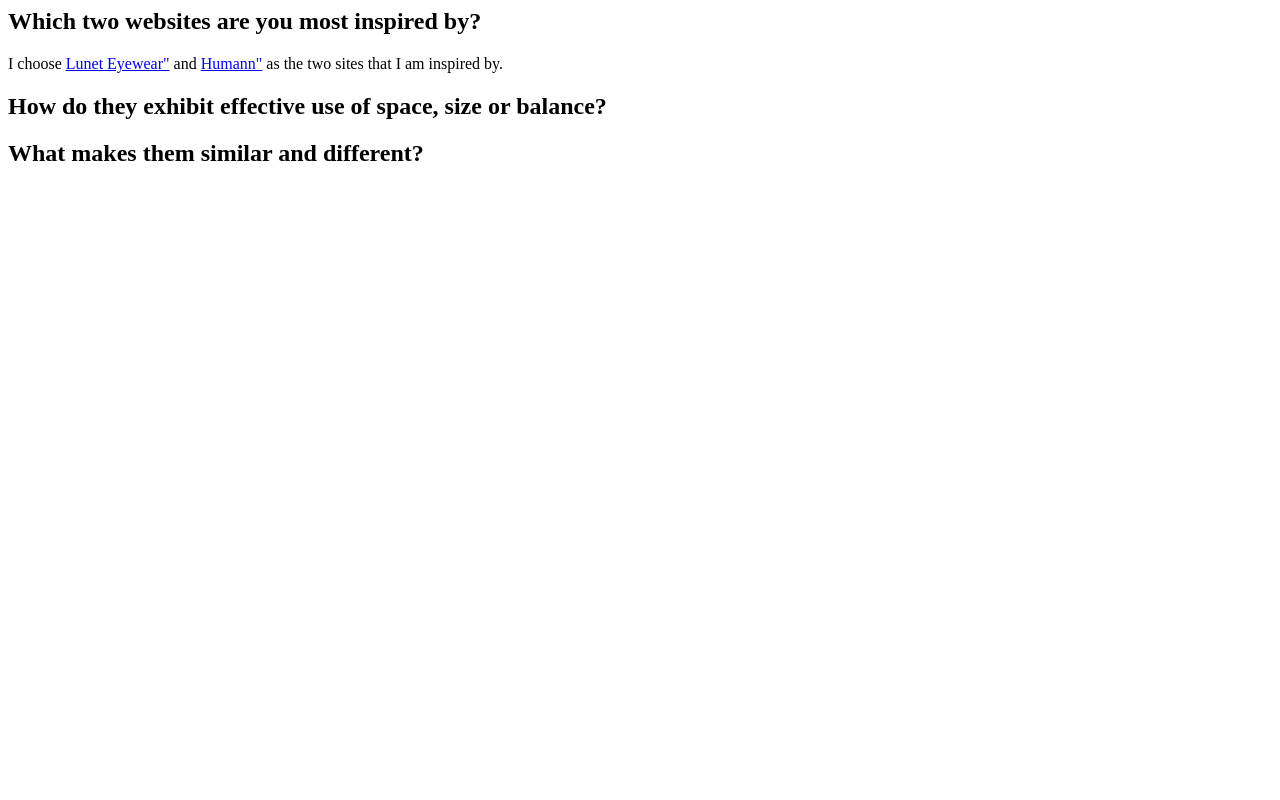
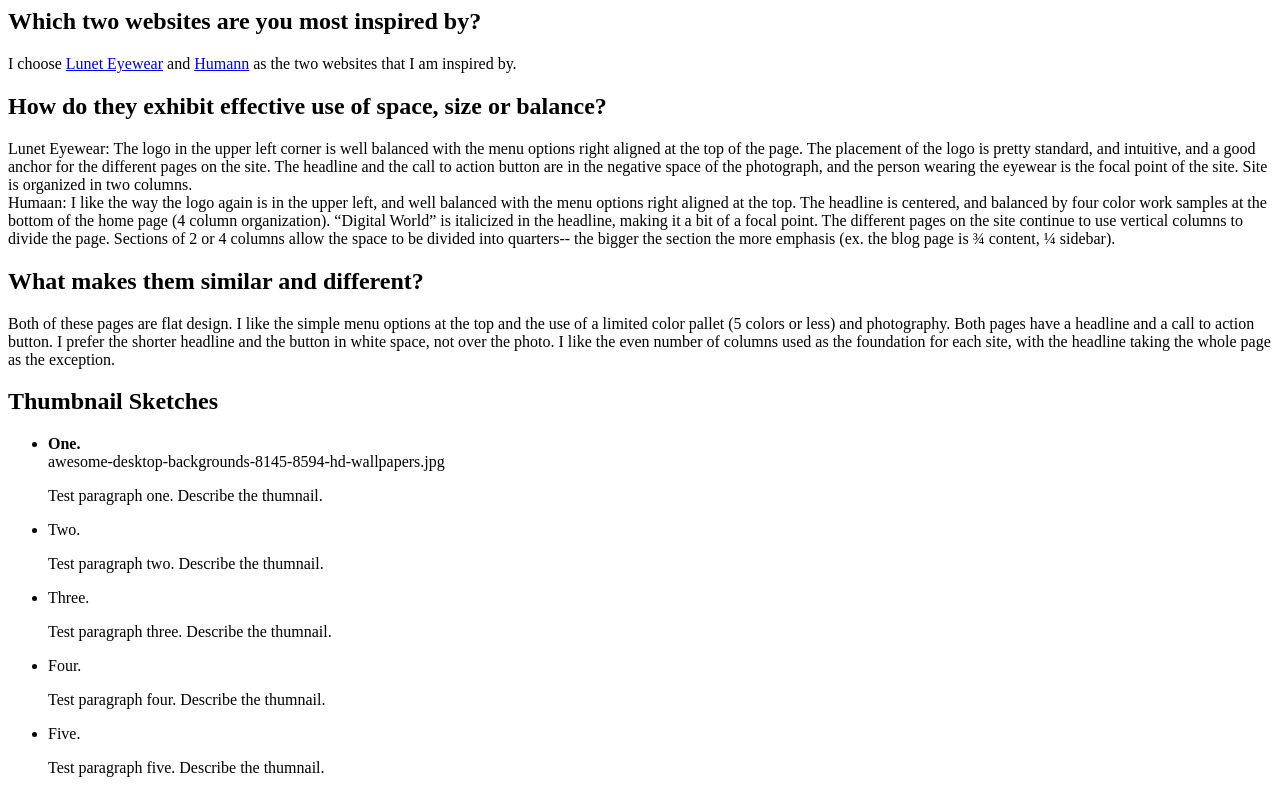
Before and after one commit to 1katherinesimons/1katherinesimons.github.io, a plain HTML site: page 2index.html in a window 1280 px wide. Drawn offline with Linux system fonts and the light colour scheme.

Commit message:
add content and picture unit 2

```diff
--- a/2index.html
+++ b/2index.html
@@ -5,8 +5,24 @@
 </head>
 <body>
 	<h2>Which two websites are you most inspired by?</h2>
-	<p>I choose <a href="http://luneteyewear.com/" target="_blank">Lunet Eyewear"</a> and <a href="http://humaan.com/" target="_bland">Humann"</a> as the two sites that I am inspired by.</p>
+	<p>I choose <a href="http://luneteyewear.com/" target="_blank">Lunet Eyewear</a> and <a href="http://humaan.com/" target="_bland">Humann</a> as the two websites that I am inspired by.</p>
 	<h2>How do they exhibit effective use of space, size or balance?</h2>
+	<p>Lunet Eyewear: The logo in the upper left corner is well balanced with the menu options right aligned at the top of the page. The placement of the logo is pretty standard, and intuitive, and a good anchor for the different pages on the site. The headline and the call to action button are in the negative space of the photograph, and the person wearing the eyewear is the focal point of the site. Site is organized in two columns.<br>Humaan: I like the way the logo again is in the upper left, and well balanced with the menu options right aligned at the top. The headline is centered, and balanced by four color work samples at the bottom of the home page (4 column organization). “Digital World” is italicized in the headline, making it a bit of a focal point. The different pages on the site continue to use vertical columns to divide the page. Sections of 2 or 4 columns allow the space to be divided into quarters-- the bigger the section the more emphasis (ex. the blog page is ¾ content, ¼ sidebar).</p>
 	<h2>What makes them similar and different?</h2>
+	<p>Both of these pages are flat design. I like the simple menu options at the top and the use of a limited color pallet (5 colors or less) and photography. Both pages have a headline and a call to action button. I prefer the shorter headline and the button in white space, not over the photo. I like the even number of columns used as the foundation for each site, with the headline taking the whole page as the exception.</p>
+	<h2>Thumbnail Sketches</h2>
+	<ul>
+		<li><strong>One.</strong></li>
+		<img>awesome-desktop-backgrounds-8145-8594-hd-wallpapers.jpg</img>
+		<p>Test paragraph one. Describe the thumnail.</p>
+		<li>Two.</li>
+		<p>Test paragraph two. Describe the thumnail.</p>
+		<li>Three.</li>
+		<p>Test paragraph three. Describe the thumnail.</p>
+		<li>Four.</li>
+		<p>Test paragraph four. Describe the thumnail.</p>
+		<li>Five.</li>
+		<p>Test paragraph five. Describe the thumnail.</p>
+	</ul>
 </body>
 </html>
```
Also changed, not shown: awesome-desktop-backgrounds-8145-8594-hd-wallpapers.jpg (added).
